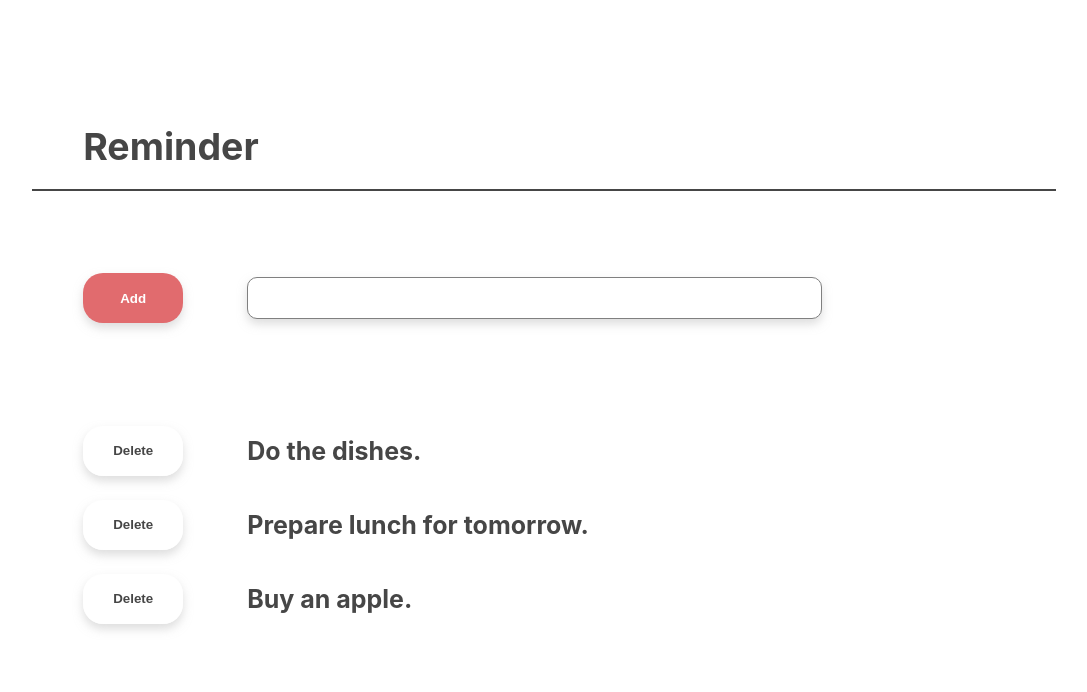
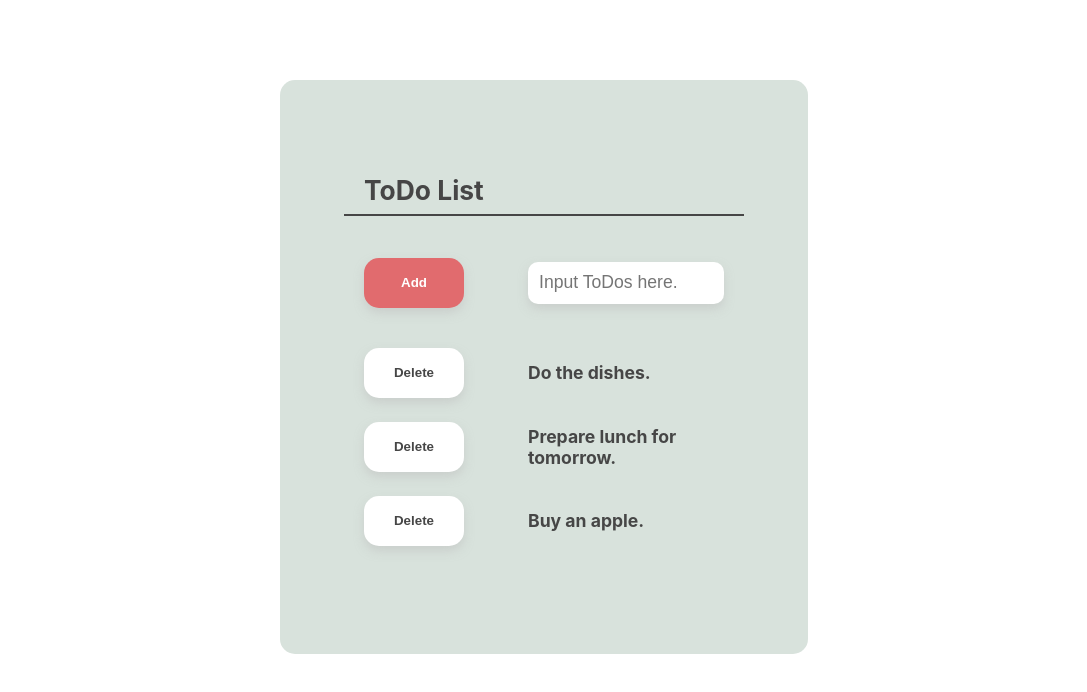
Before and after one commit to hyoshimori/todo-list, a React (Create React App) app: page / in a window 1280 px wide. Shown: the top 692 px of the page, without its empty margins (96-1183 px from the left). Built offline with nearby package versions, Linux system fonts and the light colour scheme; the HTML template or start-up script is replaced by a standard one.

Commit message:
style updated

```diff
--- a/src/App.js
+++ b/src/App.js
@@ -4,7 +4,7 @@ import Todo from "./components/Todo";
 function App() {
   return (
     <div className='app'>
-      <h2>Reminder</h2>
+      <h2>ToDo List</h2>
       <Todo />
     </div>
   );
--- a/src/components/Form.js
+++ b/src/components/Form.js
@@ -21,6 +21,7 @@ const Form = ({createTodo}) => {
       <form className="form__style" onSubmit={addList}>
         <button onClick={addList}>Add</button>
         <input type="text"
+               placeholder="Input ToDos here."
                onChange={(e) => setEnteredTodo(e.target.value)}
                value={enteredTodo}
         />
--- a/src/style/App.css
+++ b/src/style/App.css
@@ -1,11 +1,16 @@
 .app{
-  width: 80vw;
-  margin: 0 auto;
-  margin-top: 1vh;
+  width: 70vw;
+  max-width: 400px;
+  border-radius: 15px;
+  background-color: #D8E2DC;
+  margin-left:auto;
+  margin-right:auto;
   padding: 5% 5%;
   color: rgb(70, 70, 70);
-  font-size: 25px;
+  font-size: 1.1rem;
   font-weight: bold;
+  margin-top: 10vh;
+  margin-bottom: 10vh;
 }
 
 .app h2{
--- a/src/style/buttons.css
+++ b/src/style/buttons.css
@@ -1,15 +1,18 @@
 .app button{
   background-color: transparent;
-  border-radius: 20px;
+  border-radius: 15px;
   margin-right: 5vw;
   color: rgb(70, 70, 70);
   height: 50px;
-  width: 100px;
-  min-width: 100px;
+  width: 10vw;
+  max-width: 100px;
+  min-width: 50px;
   box-shadow: 0px 5px 10px 0px rgba(190, 190, 190, 0.5);
   cursor: pointer;
   transition: 0.3s;
   font-weight: bold;
+  border: none;
+  background-color: white;
 }
 
 .app button:hover{
@@ -19,8 +22,11 @@
 
 .form button{
   font-weight: bold;
-  border-radius: 20px;
+  border-radius: 15px;
   background-color: #E16B6E;
   color: white;
   border: none;
+  width: 10vw;
+  max-width: 100px;
+  min-width: 50px;
 }
--- a/src/style/form.css
+++ b/src/style/form.css
@@ -12,7 +12,7 @@
   width: 60%;
   outline: none;
   border-radius: 10px;
-  border: solid 1px grey;
+  border: solid 1px transparent;
   box-shadow: 0px 5px 10px 0px rgba(190, 190, 190, 0.5);
   padding: 5px 10px;
 }
--- a/src/style/index.css
+++ b/src/style/index.css
@@ -2,3 +2,5 @@
 @import "./form.css";
 @import "./list.css";
 @import "./buttons.css";
+
+/* color: https://coolors.co/d8e2dc-ffe5d9-e16b6e-5c415d-393e41 */
```
